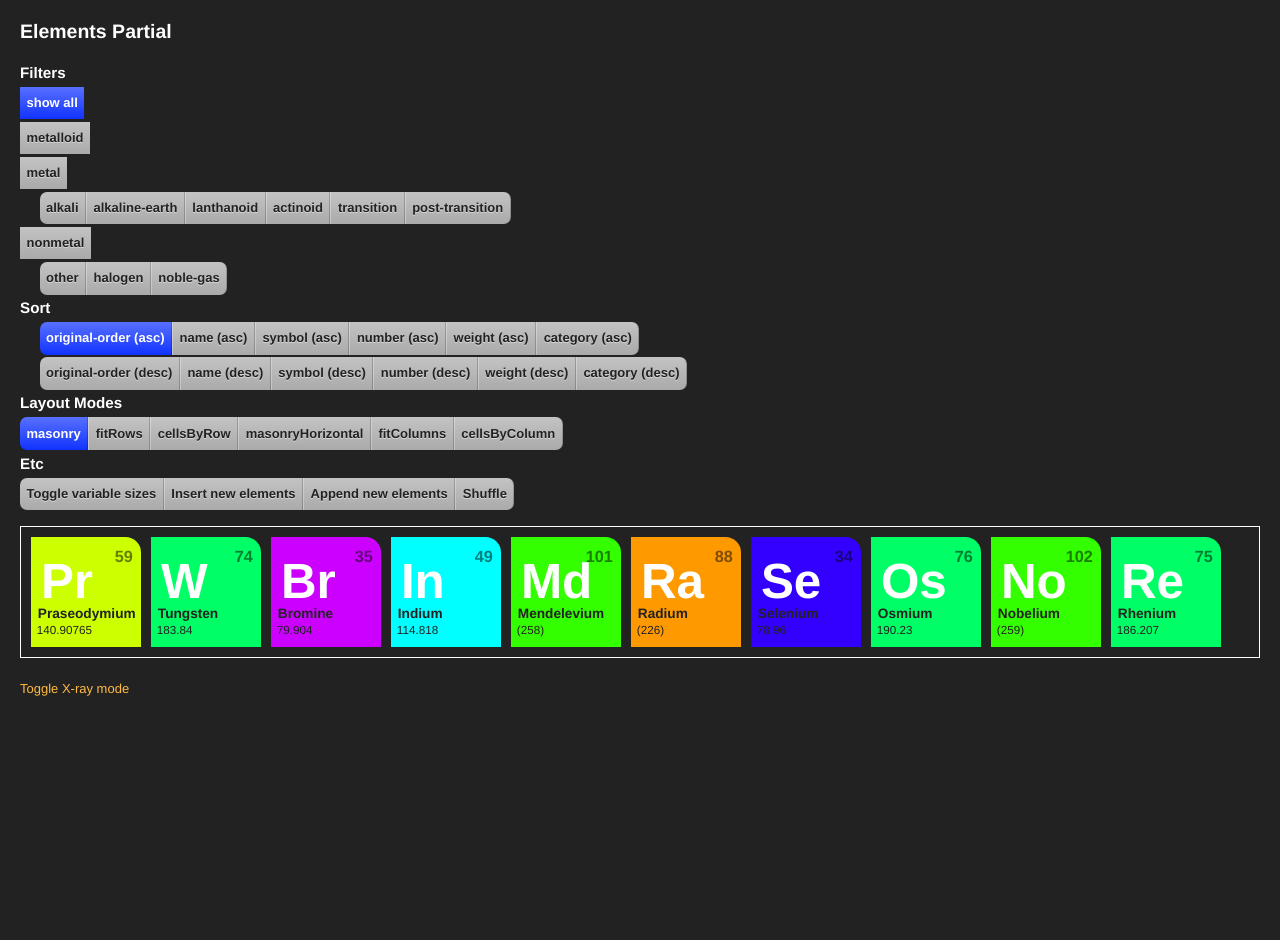
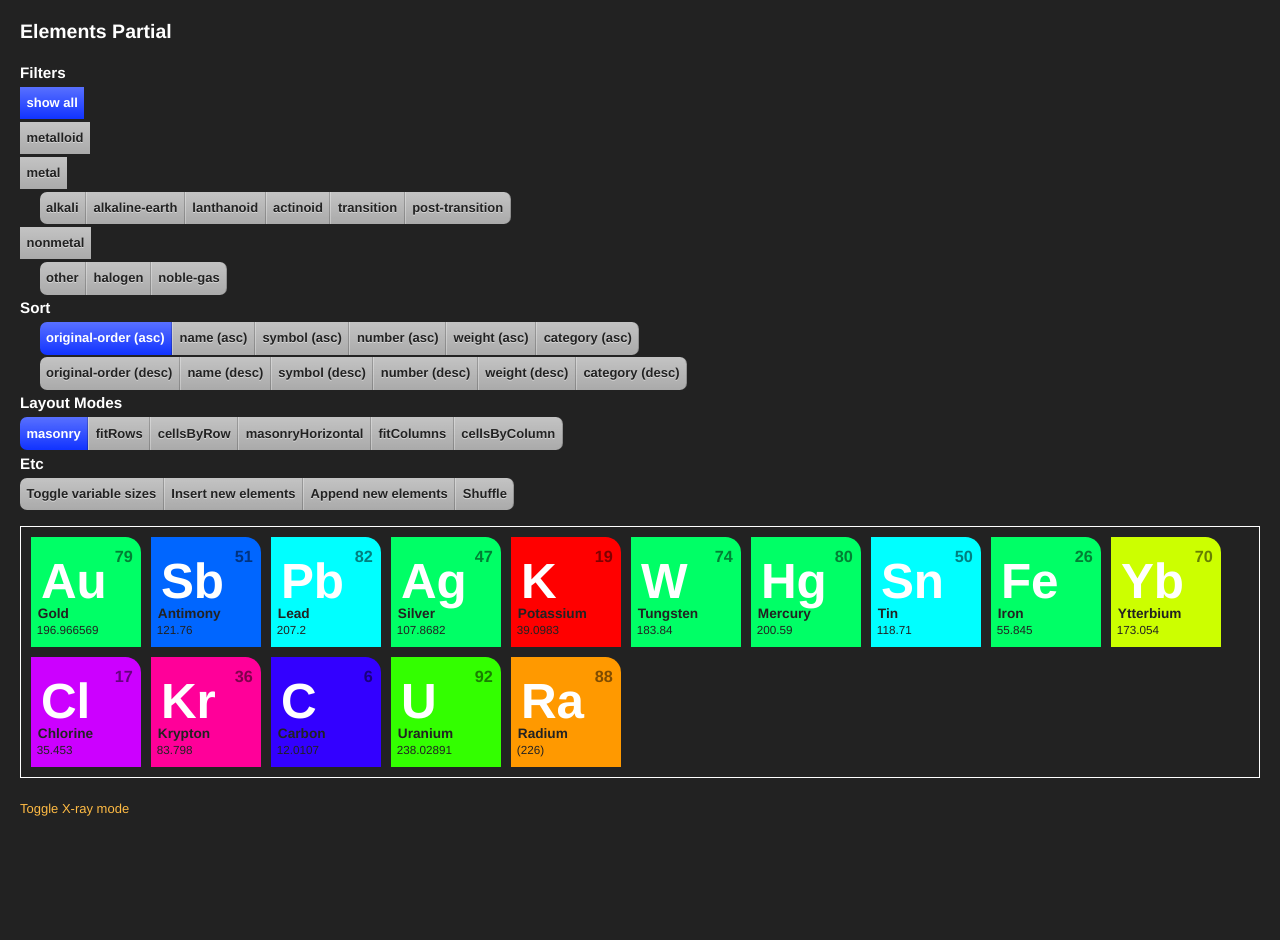
Before and after one commit to metafizzy/isotope, a Jekyll site: the page built from _posts/demos/2010-12-16-elements-partial.html, in a window 1280 px wide. Built offline with Jekyll 4.4.1, drawn with Linux system fonts in a browser that asks for light colours.

Commit message:
docs : add elements_best_of

```diff
--- a/_config.yml
+++ b/_config.yml
@@ -859,3 +859,80 @@ elements_ordered:
     symbol: Ca
     name: Calcium
     weight: 40.078
+
+elements_best_of:
+  - categories: [transition, metal]
+    number: 79
+    symbol: Au
+    name: Gold
+    weight: 196.966569
+  - categories: [metalloid]
+    number: 51
+    symbol: Sb
+    name: Antimony
+    weight: 121.76
+  - categories: [post-transition, metal]
+    number: 82
+    symbol: Pb
+    name: Lead
+    weight: 207.2
+  - categories: [transition, metal]
+    number: 47
+    symbol: Ag
+    name: Silver
+    weight: 107.8682
+  - categories: [alkali, metal]
+    number: 19
+    symbol: K
+    name: Potassium
+    weight: 39.0983
+  - categories: [transition, metal]
+    number: 74
+    symbol: W
+    name: Tungsten
+    weight: 183.84
+  - categories: [transition, metal]
+    number: 80
+    symbol: Hg
+    name: Mercury
+    weight: 200.59
+  - categories: [post-transition, metal]
+    number: 50
+    symbol: Sn
+    name: Tin
+    weight: 118.71
+  - categories: [transition, metal]
+    number: 26
+    symbol: Fe
+    name: Iron
+    weight: 55.845
+  - categories: [lanthanoid, metal, inner-transition-element]
+    number: 70
+    symbol: Yb
+    name: Ytterbium
+    weight: 173.054
+  - categories: [halogen, nonmetal]
+    number: 17
+    symbol: Cl
+    name: Chlorine
+    weight: 35.453
+  - categories: [noble-gas, nonmetal]
+    number: 36
+    symbol: Kr
+    name: Krypton
+    weight: 83.798
+  - categories: [other, nonmetal]
+    number: 6
+    symbol: C
+    name: Carbon
+    weight: 12.0107
+  - categories: [actinoid, metal, inner-transition-element]
+    number: 92
+    symbol: U
+    name: Uranium
+    weight: 238.02891
+  - categories: [alkaline-earth, metal]
+    number: 88
+    symbol: Ra
+    name: Radium
+    weight: (226)
--- a/_posts/demos/2010-12-16-elements-partial.html
+++ b/_posts/demos/2010-12-16-elements-partial.html
@@ -5,7 +5,7 @@ category: demos
 ---
 
 <div id="demo" class="iso-container">
-  {% for element in site.elements limit:10 offset:60 %}
+  {% for element in site.elements_best_of %}
     {% include element-partial.html %}
   {% endfor %}
 </div>
```
